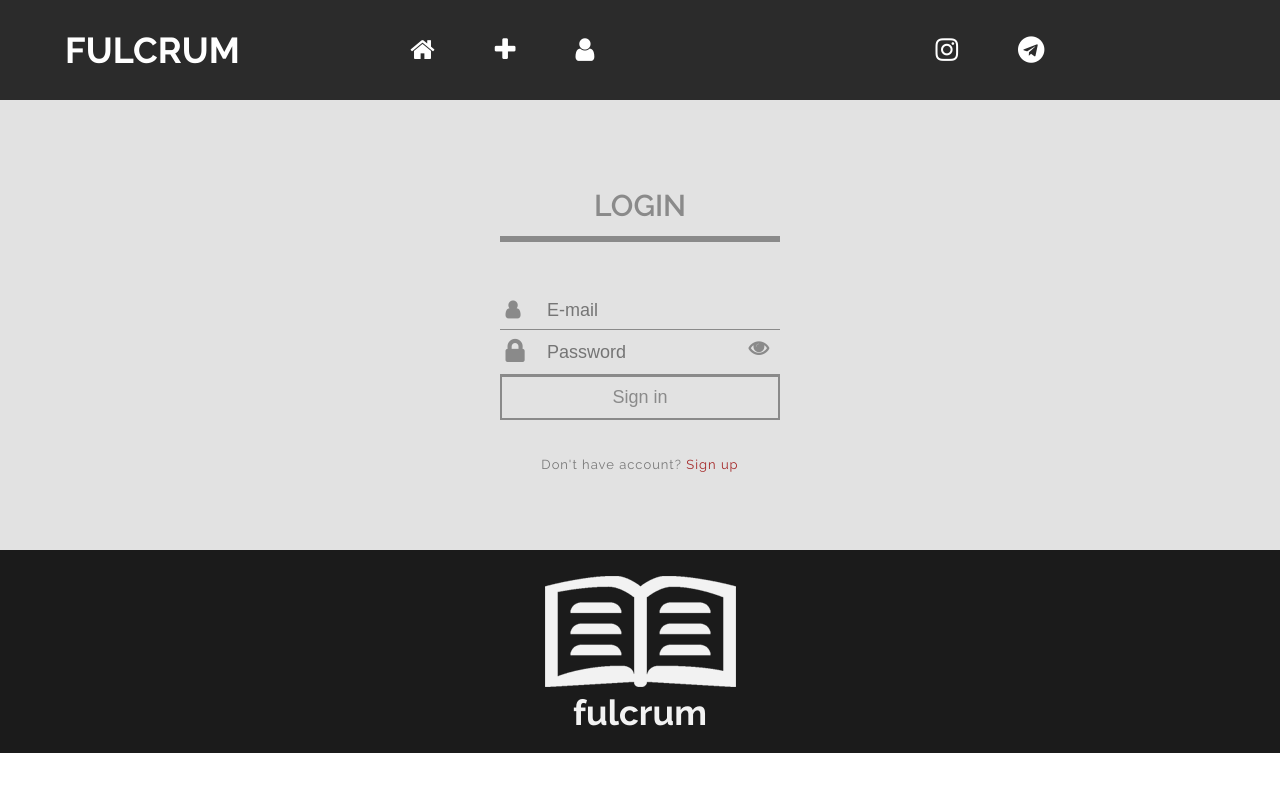
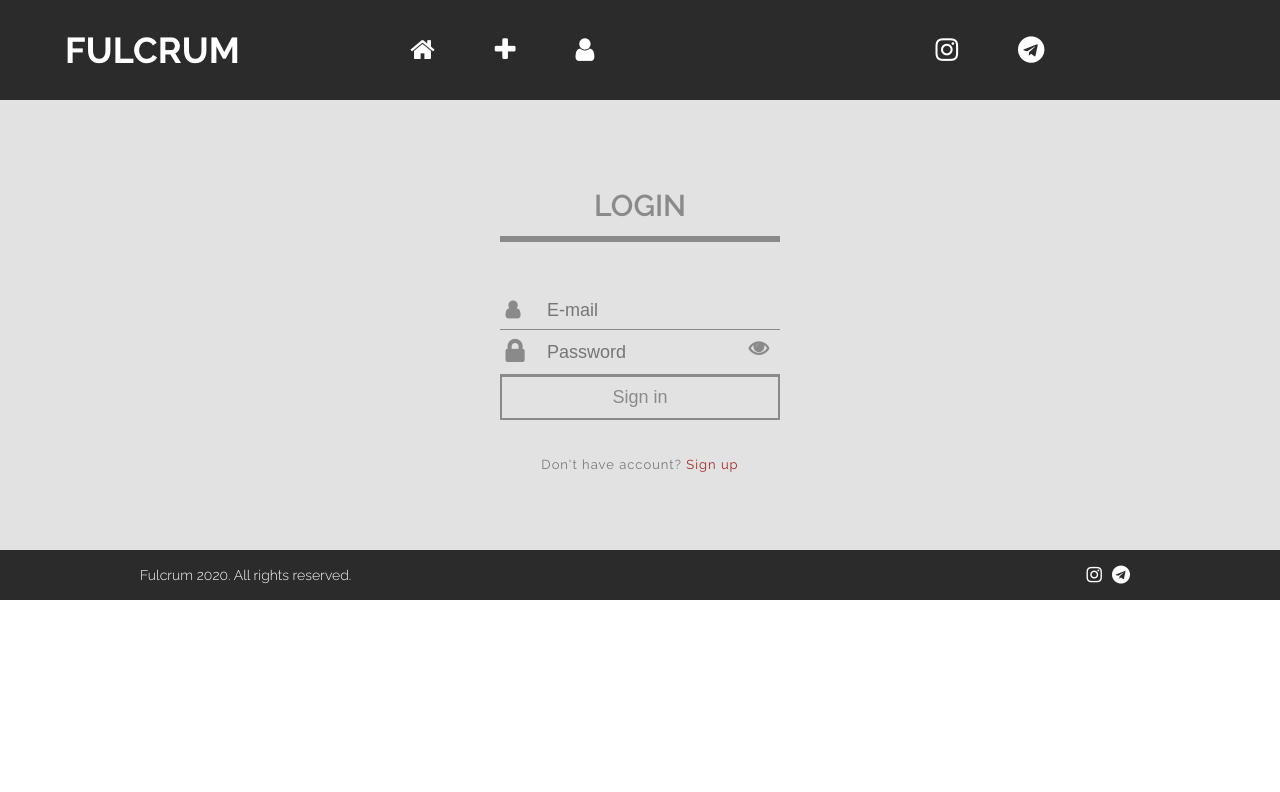
Before and after one commit to teemaYouyoh/fulcrum, a Vue app: page /#/login in a window 1280 px wide. Shown: the top 792 px of the page. Built offline with nearby package versions, Linux system fonts and the light colour scheme; no server answers.

Commit message:
design commit

```diff
--- a/src/components/AddWork.vue
+++ b/src/components/AddWork.vue
@@ -5,33 +5,35 @@
             <div class="container">
                 <div class="fullSide">
               <div class="leftSideAdd">
-                    <label for="nameOfWork">Enter the name of the work</label>
+                    <label for="nameOfWork">Введіть назву роботи</label>
                     <input type="text" v-model="work.name" id="nameOfWork">
-                    <label for="typePoem">Enter the type of work</label>
+                    <label for="typePoem">Введіть тип роботи</label>
                     <select name="section" v-model="work.section" id="typePoem">
                         <option v-for="type in listTypesOfWorks" :value="type" v-bind:key='type'>{{type}}</option>
                     </select>
-                    <label for="genreOf">Enter the genre of work</label>
+                    <label for="genreOf">Введіть жанр роботи</label>
                     <select name="genre" v-model="work.genre" id="genreOf">
                          <option v-for="genre in listGenreOfWorks" :value="genre" v-bind:key='genre'>{{genre}}</option>
                     </select>
               </div>
                 <!-- <input type="text" > -->
                 <div class="rightSideAdd">
-                    <label for="textAreaText">Enter your work please or load text from file</label>
+                    <label for="textAreaText">Введіть свій твір, або завантажте файл</label>
                     <textarea v-model="work.text" id="textAreaText" v-on:change="handleChange" v-on:keyup="handleTextArea">
 
                     </textarea>
                 </div>
-                <FileReaderButton @load="work.text = $event"></FileReaderButton>
                 </div>
                 <!-- <img src="/src/img/bg.jpg" alt="bf" @click="addWork()"> -->
                 <!-- <a href="/src/img/bg.jpg" download="">aaaa</a> -->
-                <label for="file">Upload your fulcrum photo</label>
+                <label for="file">Завантаж обкладинку свого твору</label>
+
                 <input type="file" id="file" ref="file" class="fileImg" v-on:change="handleFileUpload()" />
 
                 <div class="butBlock">
-                        <button class="workAdderButton" @click="addWork()">Add work</button>
+                        <FileReaderButton @load="work.text = $event"></FileReaderButton>
+
+                        <button class="workAdderButton" @click="addWork()">Додати роботу</button>
                 </div>
 
 
@@ -189,6 +191,7 @@
     display: flex;
     flex-direction: column;
     min-height: 100%;
+
 }
 body{
     height: 100%;
@@ -203,12 +206,14 @@
     justify-content: center;
     align-items: center;
     min-height: 85vh;
+    padding-right: 30px;
+    padding-left: 30px;
 }
 
 .fullSide{
         display: flex;
     /* flex-direction: row;  */
-    justify-content: space-around;
+    justify-content: space-between;
      width: 100%;
      padding-bottom: 3.45%;
 }
@@ -252,13 +257,10 @@
     padding: 1%;
 }
 
-label{
-    font-size: 0.95rem;
-}
-
 .butBlock{
    display: flex;
-   justify-content: center;
+   justify-content: space-around;
+   padding-top: 40px;
 }
 
 .workAdderButton{
@@ -271,7 +273,7 @@
     border-radius: 25px;
     cursor: pointer;
     font-weight: 500;
-    font-size: 1.2rem;
+    font-size: 1.05rem;
     width: 20%;
     text-transform: uppercase;
     transition: 0.5s;
--- a/src/components/FileReaderButton.vue
+++ b/src/components/FileReaderButton.vue
@@ -1,6 +1,6 @@
 <template>
   <label class="text-reader">
-    Load
+    Завантажити файл
     <input type="file" @change="loadTextFromFile">
   </label>
 </template>
@@ -24,12 +24,24 @@
   position: relative;
   overflow: hidden;
   display: inline-block;
-
+  text-align: center;
+    /* margin: 0 auto; */
+    padding: 1.25%;
+    background-color: #fff;
+    color: #000;
+    border: 1px solid #000;
+    border-radius: 25px;
+    cursor: pointer;
+    font-weight: 500;
+    font-size: 1.05rem;
+    width: 20%;
+    text-transform: uppercase;
+    transition: 0.5s;
   /* Fancy button style 😎 */
-  border: 2px solid black;
-  border-radius: 5px;
-  padding: 8px 12px;
-  cursor: pointer;
+  /* border: 2px solid black; */
+  /* border-radius: 5px; */
+  /* padding: 8px 12px; */
+  /* cursor: pointer; */
 }
 .text-reader input {
   position: absolute;
--- a/src/components/Footer.vue
+++ b/src/components/Footer.vue
@@ -1,9 +1,16 @@
 <template>
     <div>
         <div class="footer">
-            <div class="container">
-                <div class="bookFooter"></div>
-                <p>fulcrum</p>
+            <div class="container contain__footer">
+                <div class="footer__wrapper">
+                    <p>Fulcrum 2020. All rights reserved.</p>
+                    <div class="social__block">
+                        <a href="#"><i class="fab fa-instagram"></i></a>
+                        <a href="#"><i class="fab fa-telegram"></i></a>
+                    </div>
+                </div>
+                <!-- <div class="bookFooter"></div> -->
+
             </div>
         </div>
     </div>
@@ -15,30 +22,40 @@
 FOOTER
 ***********************
 */
-
+.contain__footer{
+    max-width: 1000px;
+}
 .footer{
-    background-color: #1b1b1b;
+    /* background-color: #1b1b1b;
     min-height: 80px;
     padding-top: 2%;
     padding-bottom: 1.5%;
-    flex: 0 0 auto;
+    flex: 0 0 auto; */
+    background-color: #2b2b2b;
+    color: #fff;
+    height: 50px;
+    font-size: 14px;
+    font-weight: 300;
+    display: flex;
+    align-items: center;
+    padding: 0px 30px;
 }
-
-.bookFooter{
-  background: url(/src/img/book.png) center no-repeat;
-  -webkit-background-size: cover;
-  background-size: cover;
-  min-height: 111px;
-  width: 191px;
-  margin: 0 auto;
-
+.social__block i{
+    color: #fff;
+    font-size: 18px;
+    padding-right: 10px;
+}
+.footer__wrapper{
+    display: flex;
+    justify-content: space-between;
+    align-items: center;
 }
 
 .footer p{
-    padding-top: 0.5%;
+    /* padding-top: 0.5%;
     text-align: center;
     font-size: 2.2rem;
     font-weight: 700;
-    color: #f2f2f2;
+    color: #f2f2f2; */
 }
 </style>
--- a/src/components/Header.vue
+++ b/src/components/Header.vue
@@ -64,7 +64,9 @@
 <style scoped>
 
 /* HEADER */
+.container{
 
+}
 .header{
   height: 100px;
   background: #2b2b2b;
--- a/src/components/Main.vue
+++ b/src/components/Main.vue
@@ -4,7 +4,7 @@
 
     <div class="subHeader">
       <div class="container">
-                  <p>Filter like you want:</p>
+                  <p>Знайди те, що тобі подобається:</p>
         <div class="navSubHeader">
           <!-- <div class="subHeaderCategory">Category</div>
           <div class="subHeaderKind">Kind</div>
@@ -13,19 +13,19 @@
 
           <div class="categorySub">
             <select name="typeOfWork" v-model="typeOfWork">
-              <option value="All" selected>All types</option>
+              <option value="All" selected>Всі типи</option>
               <option v-for="type in listTypesOfWorks" :value="type" v-bind:key='type'>{{type}}</option>
             </select>
           </div>
           <div class="kindSub">
             <select name="genreOfWork" v-model="genreOfWork">
-              <option value="All" selected>All genres</option>
+              <option value="All" selected>Всі жанри</option>
               <option v-for="genre in listGenreOfWorks" :value="genre" v-bind:key='genre'>{{genre}}</option>
             </select>
           </div>
         </div>
             <div class="searchSub">
-              <input type="text" placeholder="search your fulcrum" v-model="searching">
+              <input type="text" placeholder="знайди свій fulcrum" v-model="searching">
             </div>
       </div>
     </div>
@@ -33,11 +33,11 @@
    <div class="content">
 
        <div class="container">
-           <p class="mainContentP">Our goal is to unite
-creative people</p>
+           <p class="mainContentP">Наша мета - об’єднати
+творчих людей</p>
 
             <p class="infoProjContent">
-              <span>This project is intended for the free distribution of textual information (books, poems, articles and so on).</span>
+              <span>Цей проект призначений для вільного розповсюдження текстової інформації (книги, вірші, статті тощо).</span>
               <i class="fas fa-search" @click="isActiveSubHeaderFunction()"></i>
             </p>
             <ul class="portfolio-grid" id="works">
--- a/src/components/OnePage.vue
+++ b/src/components/OnePage.vue
@@ -5,7 +5,7 @@
             <div class="container">
                 <div class="authorBlock">
                     <h2>{{work.name}}</h2>
-                    <router-link :to="'/profile/'+work.authorId"><p>{{work.author}}</p></router-link>
+                    <router-link :to="'/profile/'+work.authorId"><p class="author__one-page">{{work.author}}</p></router-link>
                     <p v-if="isAuthor == 'true'"  class="deleteButton" @click="editWork()">РЕДАГУВАТИ</p>
                     <p v-if="isAuthor == 'true'" @click="active = !active" class="deleteButton">УДАЛИТЬ</p>
                 </div>
@@ -16,7 +16,8 @@
                        <button class="button__warning disuccess" @click="active =!active">Ні</button>
                    </div>
                 </div>
-                <textarea name="" id="textArea" v-model="work.text" cols="30" rows="10"></textarea>
+                <textarea name="" id="textArea" v-model="work.text" ></textarea>
+                <!-- <p class="work__text">{{work.text}}</p> -->
                 <!-- <div v-show="isEdit == true">
                     <textarea name="" v-model="work.text" id="" cols="30" rows="10">
 
@@ -32,9 +33,9 @@
 
                 <div class="functionsOnePage">
                     <div class="downloadBut" @click="downloadText(work._id)">
-                        Download
+                        Завантажити
                     </div>
-                    <div class="readAllMore">Read More</div>
+                    <!-- <div class="readAllMore">Read More</div> -->
                 </div>
             </div>
         </div>
@@ -162,6 +163,7 @@
 .authorBlock{
     text-align: left;
     padding-left: 1.25%;
+    margin-bottom: 40px;
 }
 
 .authorBlock h2{
@@ -172,7 +174,7 @@
 }
 
 .authorBlock p{
-    font-size: 1.2rem;
+    font-size: 1.5rem;
     color:#707970;
 }
 
@@ -198,21 +200,26 @@
 }
 
 #textArea{
-    max-width: 600px;
-    height: 300px;
+    max-width: 950px;
+    /* height: 300px; */
     background-color: rgba(255, 255, 255, 0.082);
     margin: auto;
     width: 100%;
     display: flex;
     border: none;
-    box-shadow: 0 0 3px rgba(0, 0, 0, 0.5);
+    /* box-shadow: 0 0 3px rgba(0, 0, 0, 0.5); */
     border-radius: 10px;
     padding: 15px;
     resize: none;
+    font-size: 18px;
+    line-height: 28px;
+    /* overflow: hidden; */
+    /* min-height: 100vh;     */
 }
 
 .downloadBut,
 .readAllMore{
+    margin-top: 40px;
     color: #000;
     font-size: 1.5rem;
     font-weight: 500;
@@ -246,7 +253,15 @@
     box-shadow: 0 0 20px rgba(0, 0, 0, 0.8);
     flex-direction: column;
 }
-
+.work__text{
+    max-width: 750px;
+    width: 100%;
+    margin: auto;
+    font-size: 18px;
+    line-height: 40px;
+    padding: 40px 0px;
+    display: block;
+}
 .warning p{
     padding-bottom: 20px
 }
@@ -261,7 +276,9 @@
     cursor: pointer;
     /* margin-top: 20px; */
 }
-
+.author__one-page{
+    font-size: 30px;
+}
 .buttons__warning{
 
     /* display: flex;
```
Also changed, not shown: src/components/Profile.vue (+23 -22 lines), 2 other files (tests, documents, lock files or other folders).
